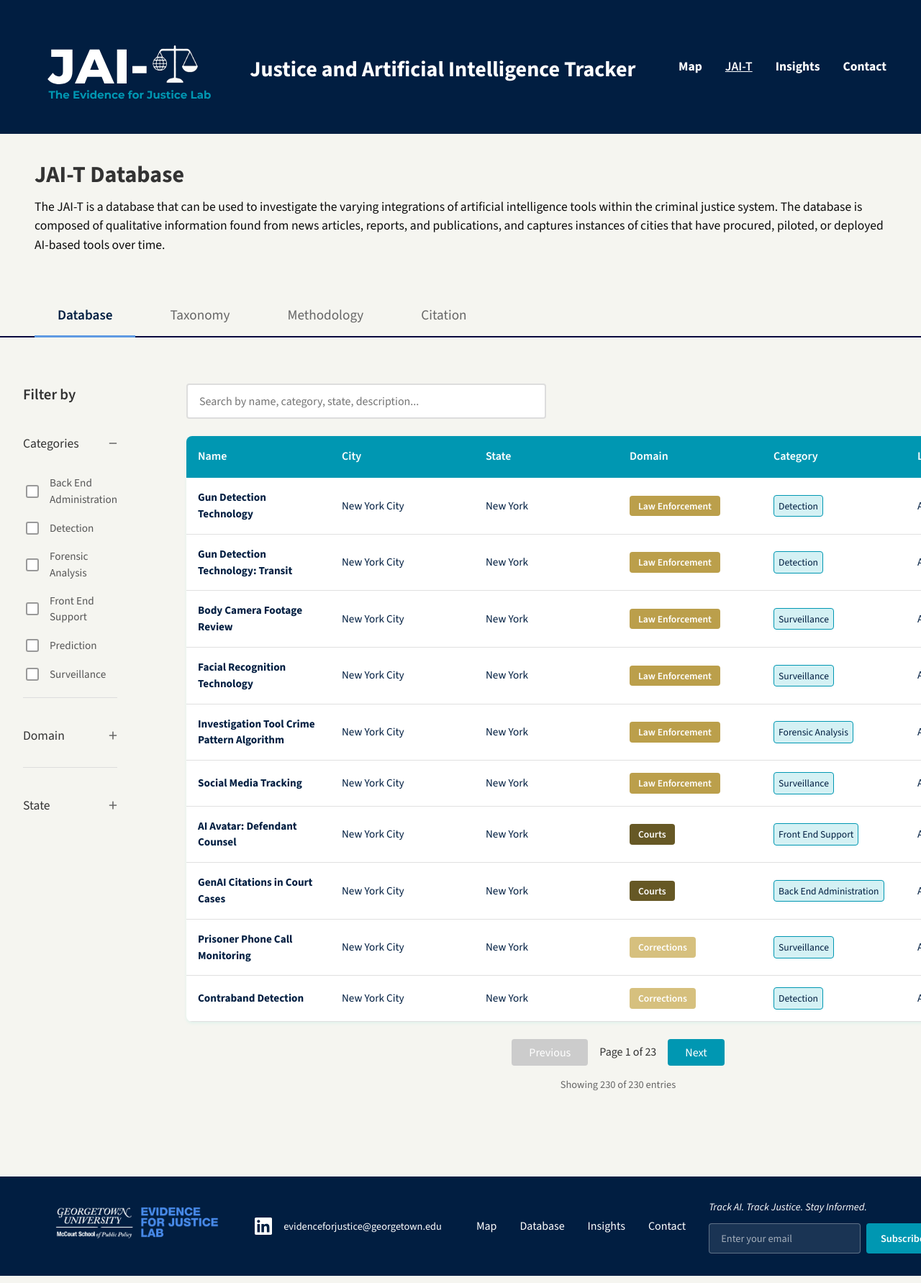
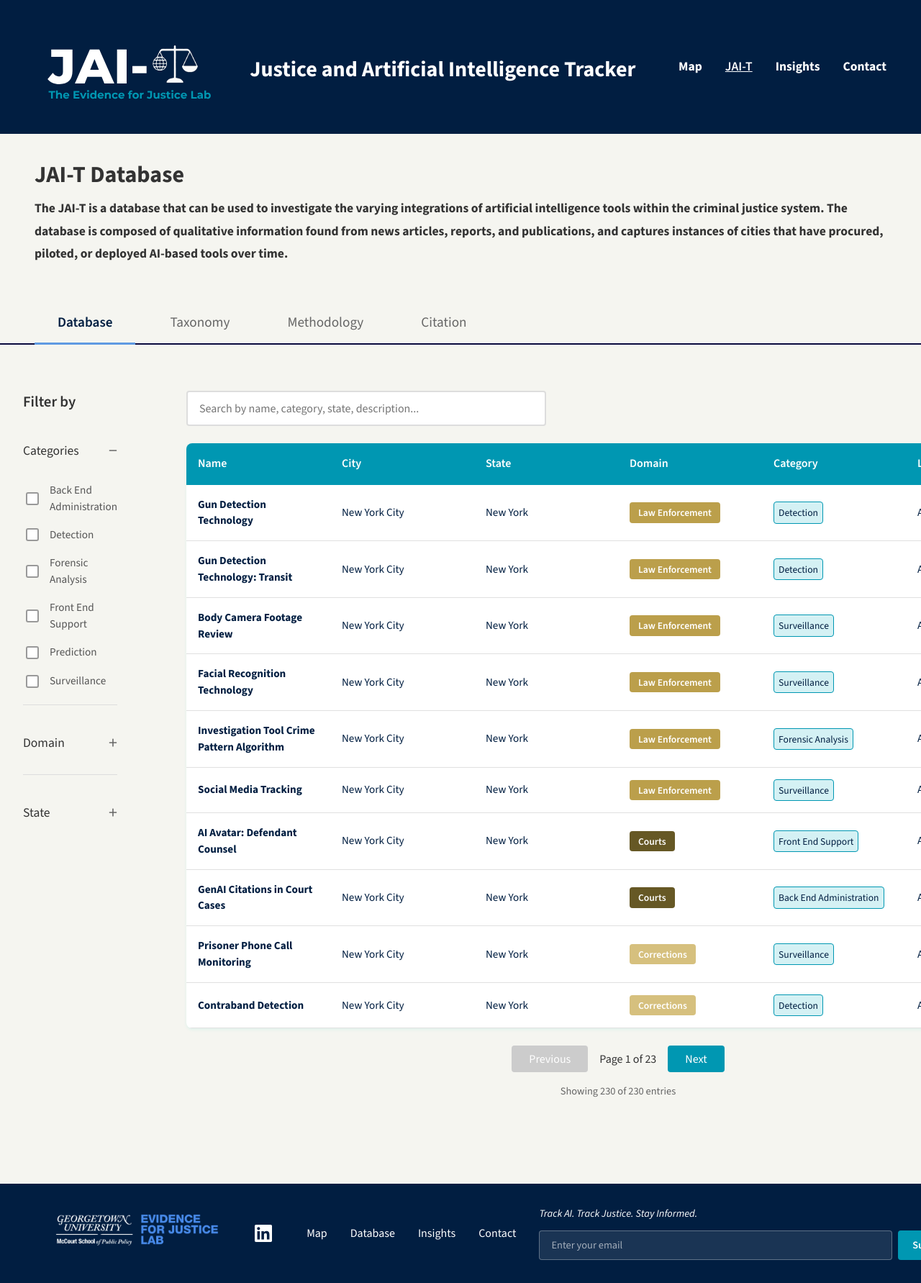
Before and after one commit to toki49/jai-t-website, a React (Vite) app: page /jai-t-website/jai-t in a window 1280 px wide. Shown: the top 1783 px of the page at 72% size. Built offline with nearby package versions, Linux system fonts and the light colour scheme.

Commit message:
Standardized font across map and data base

```diff
--- a/src/components/Footer.css
+++ b/src/components/Footer.css
@@ -93,7 +93,7 @@
   display: flex;
   flex-direction: column;
   gap: 0.5rem;
-  min-width: 320px;
+  min-width: 600px;
 }
 
 .newsletter-title {
--- a/src/components/Footer.jsx
+++ b/src/components/Footer.jsx
@@ -63,12 +63,6 @@
                 <path d="M20.447 20.452h-3.554v-5.569c0-1.328-.027-3.037-1.852-3.037-1.853 0-2.136 1.445-2.136 2.939v5.667H9.351V9h3.414v1.561h.046c.477-.9 1.637-1.85 3.37-1.85 3.601 0 4.267 2.37 4.267 5.455v6.286zM5.337 7.433c-1.144 0-2.063-.926-2.063-2.065 0-1.138.92-2.063 2.063-2.063 1.14 0 2.064.925 2.064 2.063 0 1.139-.925 2.065-2.064 2.065zm1.782 13.019H3.555V9h3.564v11.452zM22.225 0H1.771C.792 0 0 .774 0 1.729v20.542C0 23.227.792 24 1.771 24h20.451C23.2 24 24 23.227 24 22.271V1.729C24 .774 23.2 0 22.222 0h.003z"/>
               </svg>
             </a>
-            <a
-              href="mailto:evidenceforjustice@georgetown.edu"
-              className="footer-email-link"
-            >
-              evidenceforjustice@georgetown.edu
-            </a>
           </div>
 
           <nav className="footer-nav">
--- a/src/pages/Insights.css
+++ b/src/pages/Insights.css
@@ -20,10 +20,10 @@
 
 .insights-description {
   font-family: 'Source Sans 3', 'Inter', 'Helvetica', sans-serif;
-  font-size: 1.2rem;
+  font-size: 1.1rem;
   line-height: 1.8;
-  color: #555;
-  margin: 0 0 3rem 0;
+  color: #333;
+  margin: 0 0 1.1rem 0;
 }
 
 .insights-grid {
--- a/src/pages/JAITDatabase.css
+++ b/src/pages/JAITDatabase.css
@@ -146,13 +146,12 @@
 }
 
 .jait-subtitle {
-  font-family: 'Source Sans 3', sans-serif;
+  font-family: 'Source Sans 3', 'Inter', 'Helvetica', sans-serif;
   font-size: 1.1rem;
-  font-weight: 200;
-  color: #0b0b0b;
-  margin: 0 0 1.5rem 0;
+  line-height: 1.8;
+  color: #333;
+  margin: 0 0 1.1rem 0;
 }
-
 
 .domain-badge {
   display: inline-block;
```
Also changed, not shown: public/jait-data.csv.
